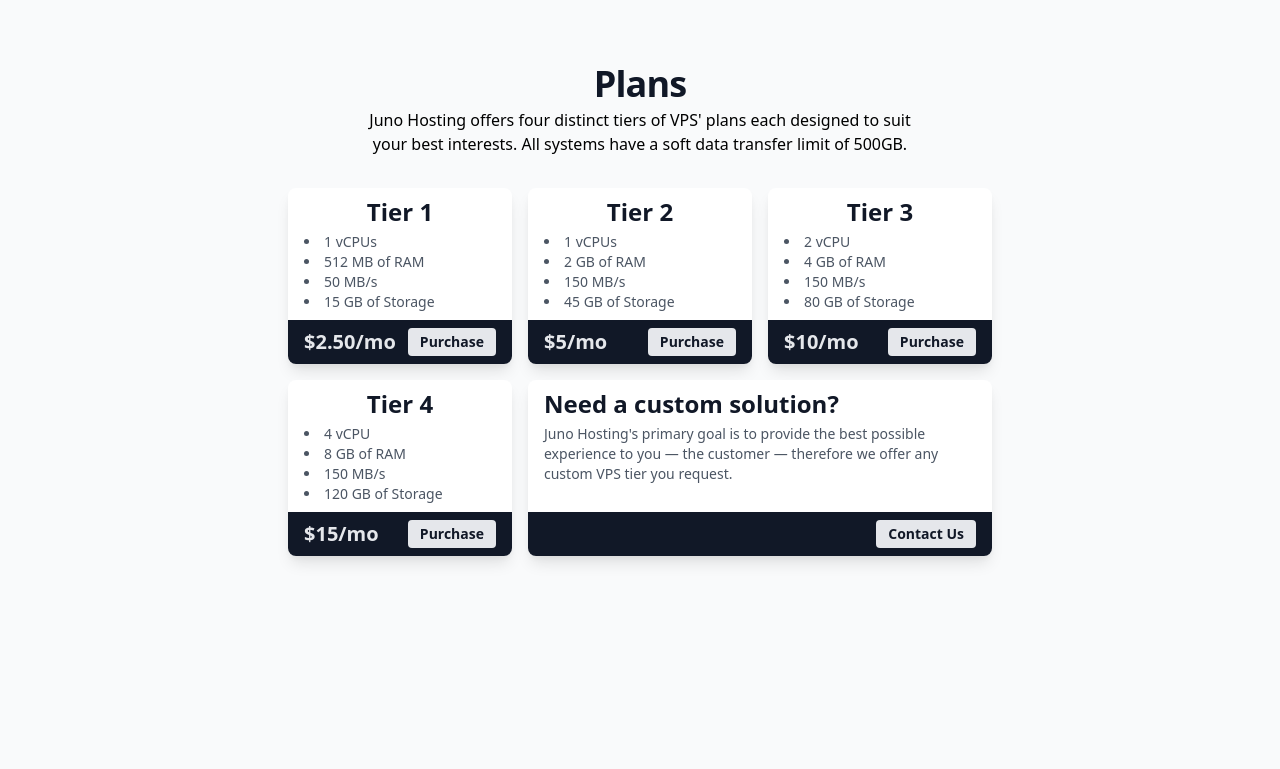
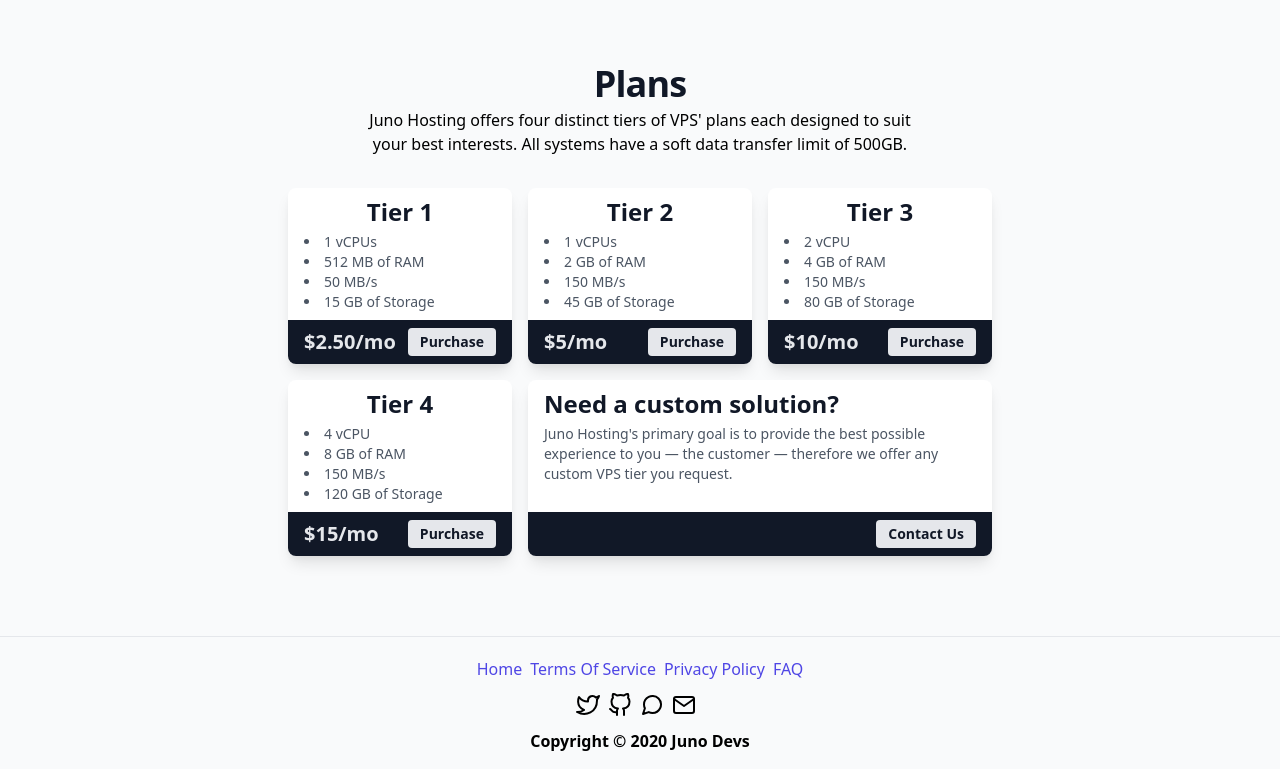
Before and after one commit to junodevs/junohosting.net, a Next.js app: page / in a window 1280 px wide. Shown: the part 906-1675 px from the top of the page. Before the commit the page ends 1542 px from the top, so only its background shows below. Built offline with nearby package versions, Linux system fonts and the light colour scheme; what @tailwindcss/typography would draw is missing.

Commit message:
feat(components): add a footer component

```diff
--- /dev/null
+++ b/components/footer.tsx
@@ -0,0 +1,112 @@
+import Link from 'next/link'
+
+export default function Footer () {
+  return (
+    <footer className="flex justify-center text-center">
+      <div>
+        <section id="pages" className="mb-3">
+          <ul className="flex">
+            <li className="mr-2">
+              <Link href="/">
+                <a className="text-indigo-600 hover:underline">
+                  Home
+                </a>
+              </Link>
+            </li>
+            <li className="mr-2">
+              <Link href="/tos">
+                <a className="text-indigo-600 hover:underline">
+                  Terms Of Service
+                </a>
+              </Link>
+            </li>
+            <li className="mr-2">
+              <Link href="/privacy">
+                <a className="text-indigo-600 hover:underline">
+                  Privacy Policy
+                </a>
+              </Link>
+            </li>
+            <li>
+              <Link href="/faq">
+                <a className="text-indigo-600 hover:underline">
+                  FAQ
+                </a>
+              </Link>
+            </li>
+          </ul>
+        </section>
+        <section id="socials" className="flex justify-center mb-3">
+          <a href="https://twitter.com/junohosting" className="mr-2">
+            <svg
+              xmlns="http://www.w3.org/2000/svg"
+              width="24"
+              height="24"
+              fill="none"
+              stroke="currentColor"
+              strokeLinecap="round"
+              strokeLinejoin="round"
+              strokeWidth="2"
+              className="feather feather-twitter"
+              viewBox="0 0 24 24"
+            >
+              <path d="M23 3a10.9 10.9 0 01-3.14 1.53 4.48 4.48 0 00-7.86 3v1A10.66 10.66 0 013 4s-4 9 5 13a11.64 11.64 0 01-7 2c9 5 20 0 20-11.5a4.5 4.5 0 00-.08-.83A7.72 7.72 0 0023 3z"></path>
+            </svg>
+          </a>
+          <a href="https://github.com/junodevs" className="mr-2">
+            <svg
+              xmlns="http://www.w3.org/2000/svg"
+              width="24"
+              height="24"
+              fill="none"
+              stroke="currentColor"
+              strokeLinecap="round"
+              strokeLinejoin="round"
+              strokeWidth="2"
+              className="feather feather-github"
+              viewBox="0 0 24 24"
+            >
+              <path d="M9 19c-5 1.5-5-2.5-7-3m14 6v-3.87a3.37 3.37 0 00-.94-2.61c3.14-.35 6.44-1.54 6.44-7A5.44 5.44 0 0020 4.77 5.07 5.07 0 0019.91 1S18.73.65 16 2.48a13.38 13.38 0 00-7 0C6.27.65 5.09 1 5.09 1A5.07 5.07 0 005 4.77a5.44 5.44 0 00-1.5 3.78c0 5.42 3.3 6.61 6.44 7A3.37 3.37 0 009 18.13V22"></path>
+            </svg>
+          </a>
+          <a href="https://discord.gg/asfmaXr" className="mr-2">
+            <svg
+              xmlns="http://www.w3.org/2000/svg"
+              width="24"
+              height="24"
+              fill="none"
+              stroke="currentColor"
+              strokeLinecap="round"
+              strokeLinejoin="round"
+              strokeWidth="2"
+              className="feather feather-message-circle"
+              viewBox="0 0 24 24"
+            >
+              <path d="M21 11.5a8.38 8.38 0 01-.9 3.8 8.5 8.5 0 01-7.6 4.7 8.38 8.38 0 01-3.8-.9L3 21l1.9-5.7a8.38 8.38 0 01-.9-3.8 8.5 8.5 0 014.7-7.6 8.38 8.38 0 013.8-.9h.5a8.48 8.48 0 018 8v.5z"></path>
+            </svg>
+          </a>
+          <a href="mailto:hi@junohosting.net" className="mr-2">
+            <svg
+              xmlns="http://www.w3.org/2000/svg"
+              width="24"
+              height="24"
+              fill="none"
+              stroke="currentColor"
+              strokeLinecap="round"
+              strokeLinejoin="round"
+              strokeWidth="2"
+              className="feather feather-mail"
+              viewBox="0 0 24 24"
+            >
+              <path d="M4 4h16c1.1 0 2 .9 2 2v12c0 1.1-.9 2-2 2H4c-1.1 0-2-.9-2-2V6c0-1.1.9-2 2-2z"></path>
+              <path d="M22 6L12 13 2 6"></path>
+            </svg>
+          </a>
+        </section>
+        <section id="copyright" className="mb-4 font-semibold">
+          <span>Copyright {'\u00A9'} 2020 Juno Devs</span>
+        </section>
+      </div>
+    </footer>
+  )
+}
--- a/components/layout.tsx
+++ b/components/layout.tsx
@@ -1,3 +1,4 @@
+import Footer from './footer'
 import Navbar from './navbar'
 
 export const siteTitle = 'Juno Hosting'
@@ -13,6 +14,8 @@
       <main>
         {children}
       </main>
+      <hr className="my-5 max-w-7xl px-4 sm:px-6 lg:px-8 mx-auto" />
+      <Footer />
     </div>
   )
 }
```
